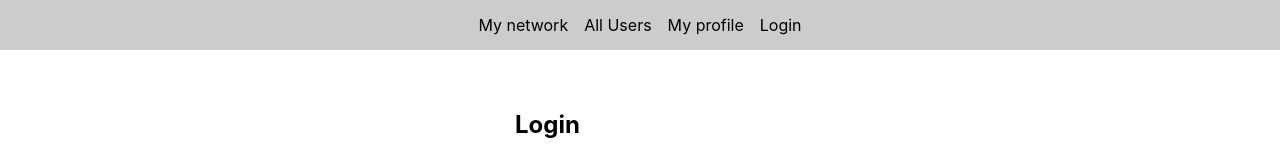
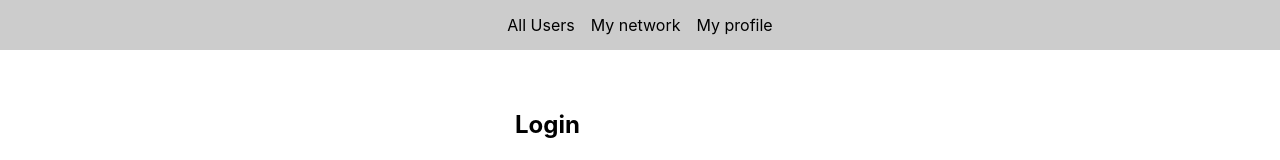
Before and after one commit to Beringar/w7we-front-berenguer-pou, a React (Create React App) app: page / in a window 1280 px wide. Shown: the top 160 px of the page. Built offline with nearby package versions, Linux system fonts and the light colour scheme.

Commit message:
refactored links menu

```diff
--- a/src/components/Links/Links.js
+++ b/src/components/Links/Links.js
@@ -4,16 +4,13 @@ const Links = () => {
   return (
     <ul>
       <li>
+        <Link to="users">All Users</Link>
+      </li>
+      <li>
         <Link to="/">My network</Link>
       </li>
       <li>
-        <Link to="users">All Users</Link>
-      </li>
-      <li>
         <Link to="user">My profile</Link>
-      </li>
-      <li>
-        <Link to="/">Login</Link>
       </li>
     </ul>
   );
```
